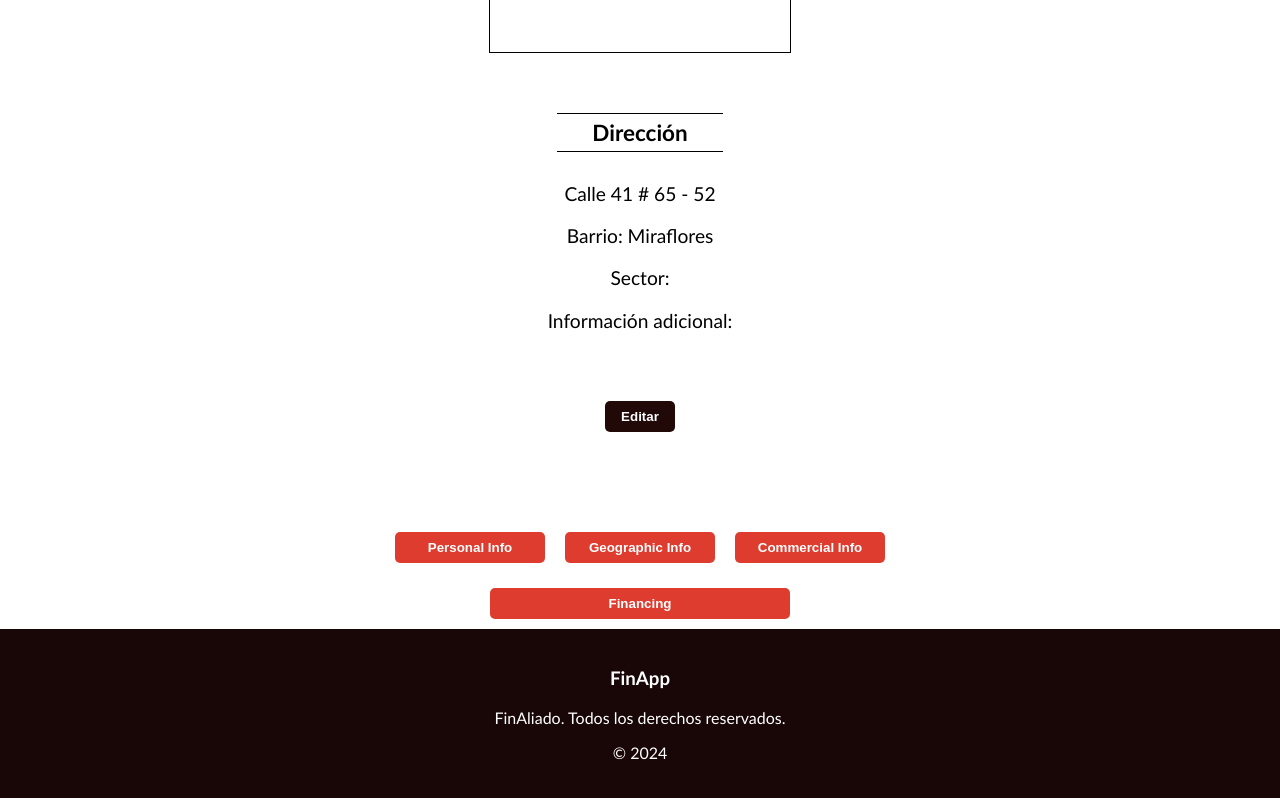
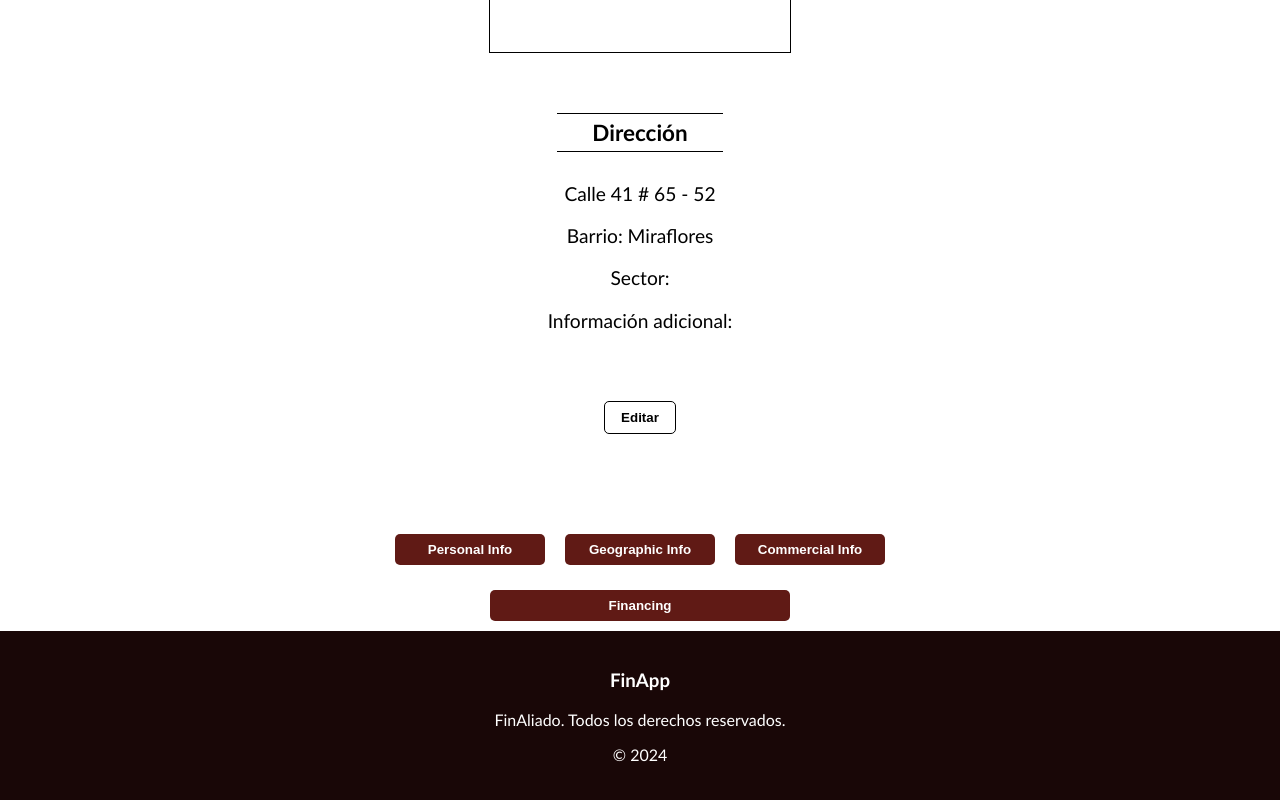
Before and after one commit to felipe-u/finapp, an Angular app in the folder finapp-frontend/: page /clients/1/geo-info in a window 1280 px wide. Shown: the part 804-1604 px from the top of the page. Built offline with nearby package versions, Linux system fonts and the light colour scheme.

Commit message:
Cambio de colores y Refactor Navbar cliente

```diff
--- a/finapp-frontend/src/app/features/clients/client/client-navbar/client-navbar.component.css
+++ b/finapp-frontend/src/app/features/clients/client/client-navbar/client-navbar.component.css
@@ -0,0 +1,16 @@
+.buttons-container {
+  display: grid;
+  width: 100%;
+}
+
+.first-buttons-row {
+  margin: 50px auto 5px auto;
+}
+
+.last-buttons-row {
+  margin: 0 auto;
+}
+
+.sameSizeBtn {
+  min-width: 150px;
+}
--- a/finapp-frontend/src/app/features/clients/client/client-navbar/client-navbar.component.html
+++ b/finapp-frontend/src/app/features/clients/client/client-navbar/client-navbar.component.html
@@ -1 +1,10 @@
-<p>client-navbar works!</p>
+<div class="buttons-container">
+    <div class="first-buttons-row">
+        <button class="primaryBtn sameSizeBtn" routerLink="personal-info">Personal Info</button>
+        <button class="primaryBtn sameSizeBtn" routerLink="geo-info">Geographic Info</button>
+        <button class="primaryBtn sameSizeBtn" routerLink="commercial-info">Commercial Info</button>
+    </div>
+    <div class="last-buttons-row">
+        <button class="primaryBtn largeBtn" routerLink="financing">Financing</button>
+    </div>
+</div>
--- a/finapp-frontend/src/app/features/clients/client/client-navbar/client-navbar.component.ts
+++ b/finapp-frontend/src/app/features/clients/client/client-navbar/client-navbar.component.ts
@@ -1,9 +1,10 @@
 import { Component } from '@angular/core';
+import { RouterLink } from '@angular/router';
 
 @Component({
   selector: 'app-client-navbar',
   standalone: true,
-  imports: [],
+  imports: [RouterLink],
   templateUrl: './client-navbar.component.html',
   styleUrl: './client-navbar.component.css'
 })
--- a/finapp-frontend/src/app/features/clients/client/client.component.css
+++ b/finapp-frontend/src/app/features/clients/client/client.component.css
@@ -6,26 +6,8 @@
 .name-container h3 {
   margin: 0 auto;
   text-align: center;
-  /* border-bottom: 2px double black; */
-  background-color: #df3c30;
+  background-color: var(--primaryDark6);
   padding: 10px;
   width: 270px;
   color: white;
 }
-
-.buttons-container {
-  display: grid;
-  width: 100%;
-}
-
-.first-buttons-row {
-  margin: 50px auto 5px auto;
-}
-
-.last-buttons-row {
-  margin: 0 auto;
-}
-
-.sameSizeBtn {
-  min-width: 150px;
-}
--- a/finapp-frontend/src/app/features/clients/client/client.component.html
+++ b/finapp-frontend/src/app/features/clients/client/client.component.html
@@ -2,13 +2,4 @@
     <h3>Andres Deudor</h3>
 </div>
 <router-outlet />
-<div class="buttons-container">
-    <div class="first-buttons-row">
-        <button class="primaryBtn sameSizeBtn" routerLink="personal-info">Personal Info</button>
-        <button class="primaryBtn sameSizeBtn" routerLink="geo-info">Geographic Info</button>
-        <button class="primaryBtn sameSizeBtn" routerLink="commercial-info">Commercial Info</button>
-    </div>
-    <div class="last-buttons-row">
-        <button class="primaryBtn largeBtn" routerLink="financing">Financing</button>
-    </div>
-</div>
+<app-client-navbar />
--- a/finapp-frontend/src/app/features/clients/client/client.component.ts
+++ b/finapp-frontend/src/app/features/clients/client/client.component.ts
@@ -1,11 +1,12 @@
 import { Component } from '@angular/core';
-import { RouterLink, RouterOutlet } from '@angular/router';
+import { RouterOutlet } from '@angular/router';
+import { ClientNavbarComponent } from "./client-navbar/client-navbar.component";
 
 
 @Component({
   selector: 'app-client',
   standalone: true,
-  imports: [RouterOutlet, RouterLink],
+  imports: [RouterOutlet, ClientNavbarComponent],
   templateUrl: './client.component.html',
   styleUrl: './client.component.css'
 })
--- a/finapp-frontend/src/app/features/clients/clients.component.css
+++ b/finapp-frontend/src/app/features/clients/clients.component.css
@@ -66,7 +66,7 @@
 }
 
 .dropbtn {
-  background-color: #df3c30;
+  background-color: var(--primaryDark6);
   color: white;
   padding: 10px 20px;
   font-size: 16px;
@@ -100,3 +100,7 @@
 .filterbtn-container {
     text-align: center;
 }
+
+.custom-checkbox {
+  accent-color: black;
+}
--- a/finapp-frontend/src/app/features/clients/clients.component.html
+++ b/finapp-frontend/src/app/features/clients/clients.component.html
@@ -4,7 +4,7 @@
         <div class="dropdown-content">
             <form>
                 @for (option of options; track option.name) {
-                <input type="checkbox" checked />
+                <input type="checkbox" checked class="custom-checkbox"/>
                 <label>{{option.name}}</label>
                 <br><br>
                 }
--- a/finapp-frontend/src/app/shared/navbar/navbar.component.css
+++ b/finapp-frontend/src/app/shared/navbar/navbar.component.css
@@ -18,6 +18,6 @@
 }
 
 .container nav a:hover {
-    background-color: #df3c30;
+    background-color: var(--primaryDark6);
     color: white;
 }
--- a/finapp-frontend/src/styles.css
+++ b/finapp-frontend/src/styles.css
@@ -1,4 +1,16 @@
 /* You can add global styles to this file, and also import other style files */
+
+:root {
+  --primaryDark1: #ff4537;
+  --primaryDark2: #df3c30;
+  --primaryDark3: #bf3429;
+  --primaryDark4: #9f2b22;
+  --primaryDark5: #80231b;
+  --primaryDark6: #601a15;
+  --primaryDark7: #40110e;
+  --primaryDark8: #200907;
+}
+
 body {
   margin: 0;
   font-family: "Gill Sans", "Gill Sans MT", Calibri, "Trebuchet MS", sans-serif;
@@ -7,7 +19,7 @@ body {
 .primaryBtn {
   margin: 10px;
   padding: 8px 16px;
-  background-color: #df3c30;
+  background-color: var(--primaryDark6);
   color: white;
   border: none;
   border-radius: 5px;
@@ -17,7 +29,7 @@ body {
 }
 
 .primaryBtn:hover {
-  background-color: #9f2b22;
+  background-color: var(--primaryDark8);
   transition: 0.3s ease;
 }
 
@@ -26,11 +38,15 @@ body {
 }
 
 .editBtn {
-  background-color: #200907;
+  background-color: var(--primaryDark3);
+  background-color: white;
+  border: 1px solid black;
+  color: black;
 }
 
 .editBtn:hover {
-  background-color: #601a15;
+  background-color: var(--primaryDark6);
+  color: white;
 }
 
 .container-title {
```
